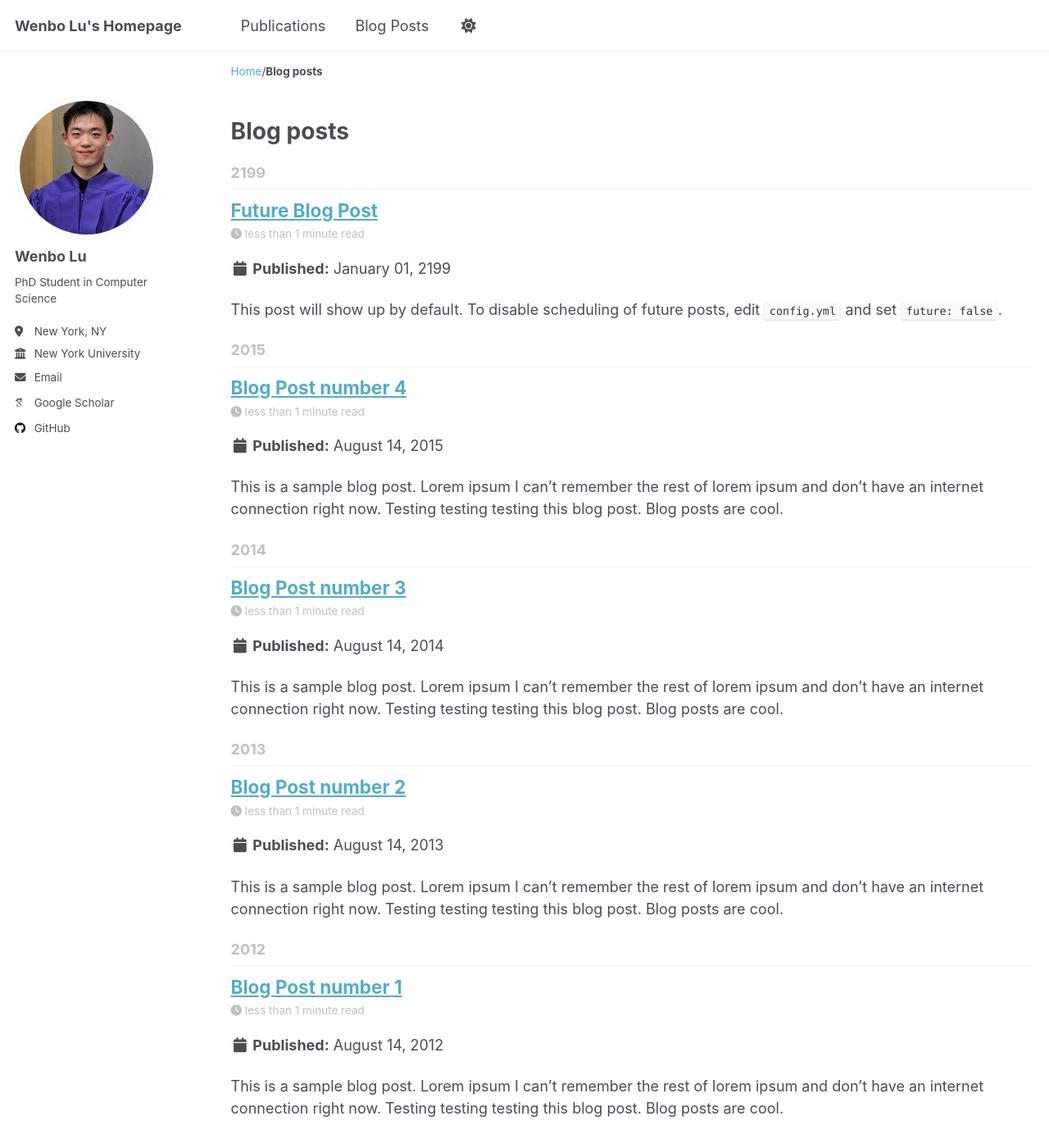
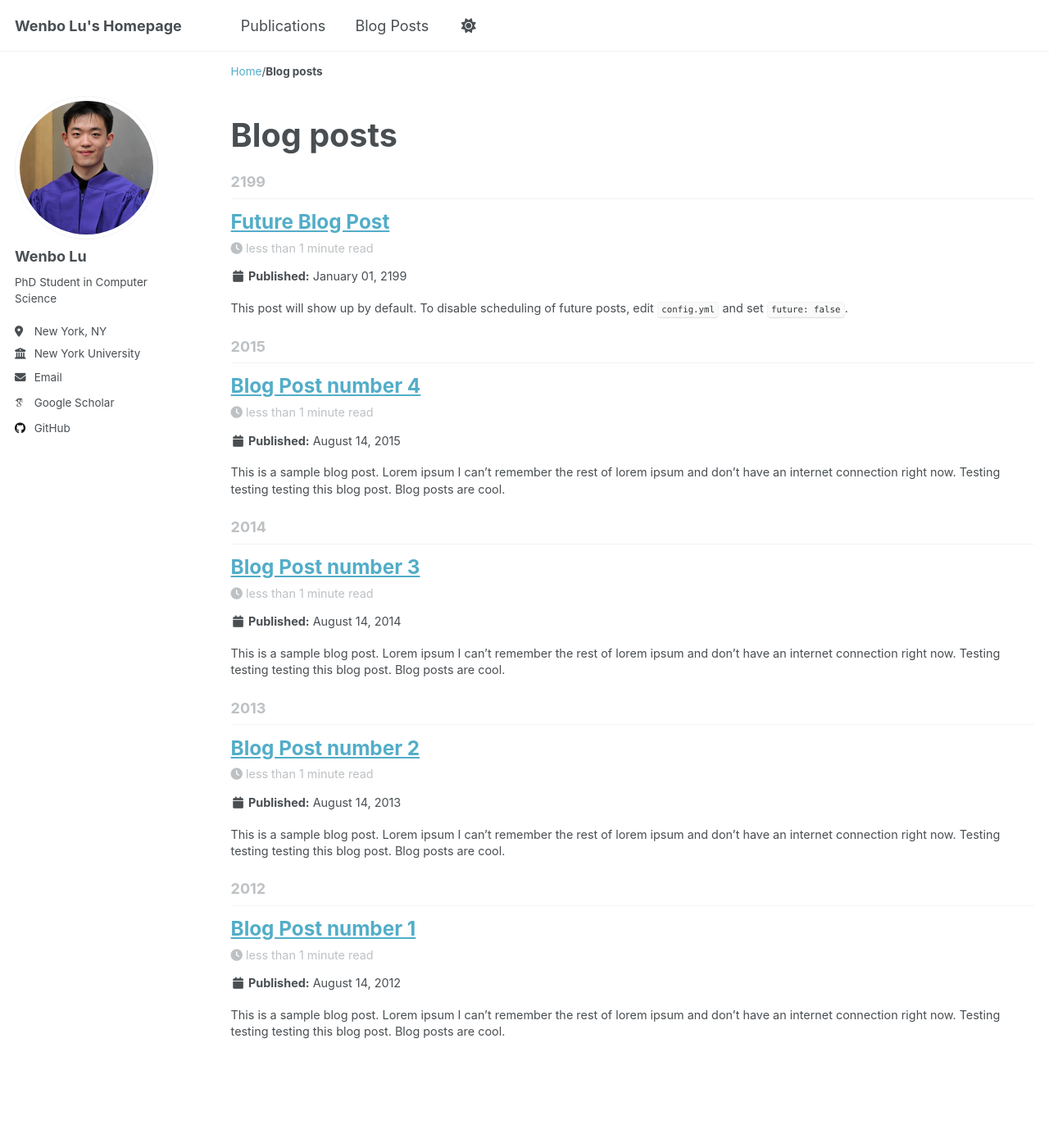
Before and after one commit to wenboluu/wenboluu.github.io, a Jekyll site: the page built from _pages/year-archive.html, in a window 1280 px wide and 1400 px high. Shown: the whole window at 82% size. Built offline with Jekyll 4.4.1, drawn with Linux system fonts in a browser that asks for light colours; some web fonts are replaced; a script that is not in the unit is left out.

Commit message:
[fix] pub font size smaller

```diff
--- a/_sass/_themes.scss
+++ b/_sass/_themes.scss
@@ -7,7 +7,7 @@
    ========================================================================== */
 
 /* Used to set the size for <em> */
-$doc-font-size              : 14;
+$doc-font-size              : 16;
 
 /* Paragraph indention */
 $paragraph-indent           : false; // true, false (default)
--- a/assets/css/main.scss
+++ b/assets/css/main.scss
@@ -36,6 +36,7 @@
     "layout/archive",
     "layout/sidebar",
     "layout/json_cv",
+    "publications-custom",
 
     "vendor/font-awesome/fontawesome",
     "vendor/font-awesome/solid",
--- /dev/null
+++ b/assets/css/publications-custom.scss
@@ -0,0 +1,75 @@
+/* ==========================================================================
+   CUSTOM PUBLICATIONS STYLING
+   ========================================================================== */
+
+/* Page title */
+.page__title {
+  font-size: 2.5em; // Larger than default
+}
+
+/* Category headers (e.g., "Conference Papers") */
+.archive__subtitle {
+  font-size: 1em; // Slightly larger than default
+  font-weight: bold;
+}
+
+/* Publication titles */
+.archive__item-title {
+  font-size: 1.4em; // Larger than default h2
+  line-height: 1.3;
+}
+
+/* Publication details (venue, year) */
+.archive__item p {
+  font-size: 0.85em; // Smaller than before
+  line-height: 1.4;
+}
+
+/* Publication excerpts */
+.archive__item-excerpt {
+  font-size: 0.75em; // Smaller than before
+  line-height: 1.5;
+  color: var(--global-text-color-light);
+}
+
+/* Citation and download links */
+.archive__item p:last-child {
+  font-size: 0.7em; // Smaller than before
+  margin-top: 0.5em;
+}
+
+/* Google Scholar link */
+.wordwrap {
+  font-size: 0.85em; // Smaller than before
+  margin-bottom: 1.5em;
+}
+
+/* Responsive adjustments */
+@include breakpoint($medium) {
+  .archive__item-title {
+    font-size: 1.3em;
+  }
+
+  .archive__item-excerpt {
+    font-size: 0.7em;
+  }
+  .archive__item p {
+    font-size: 0.8em;
+  }
+  .archive__item p:last-child {
+    font-size: 0.65em;
+  }
+  .wordwrap {
+    font-size: 0.8em;
+  }
+}
+
+@include breakpoint($large) {
+  .page__title {
+    font-size: 2.2em;
+  }
+
+  .archive__item-title {
+    font-size: 1.35em;
+  }
+}
```
Also changed, not shown: 1 other file.
